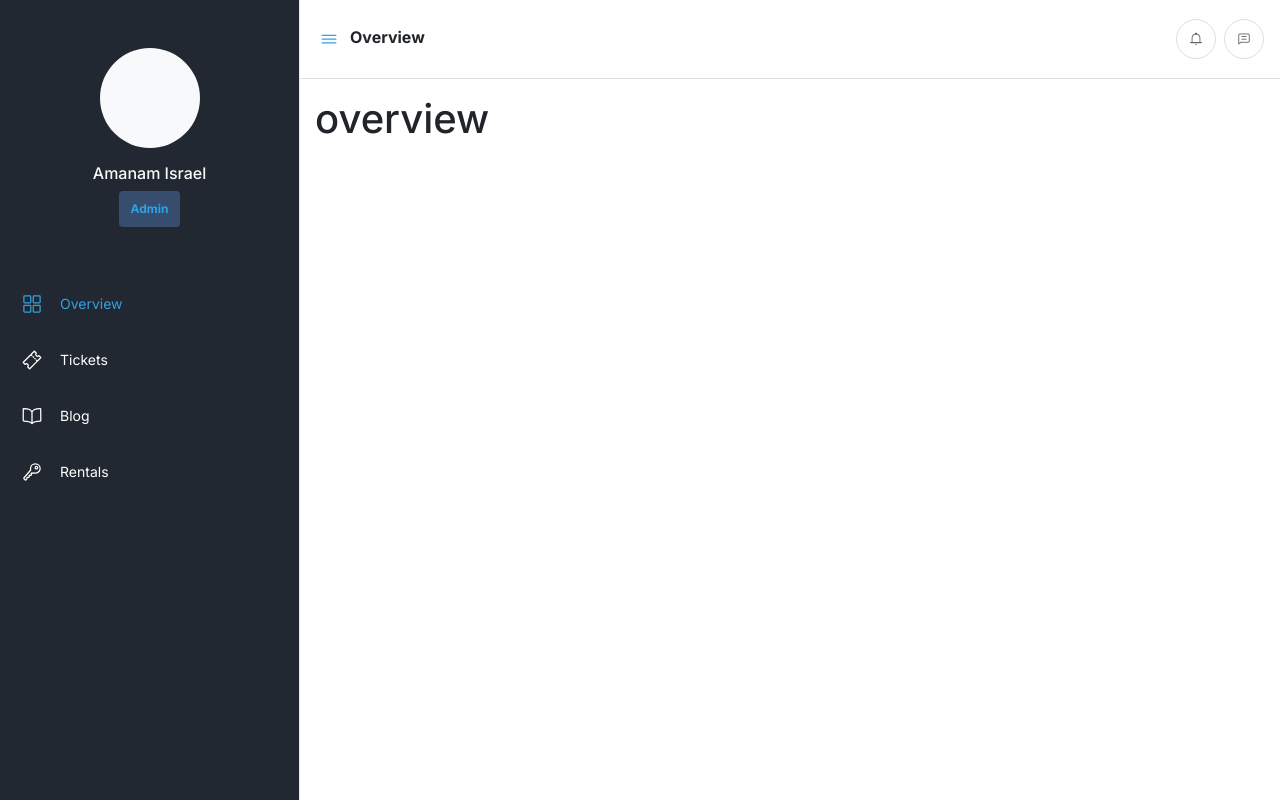
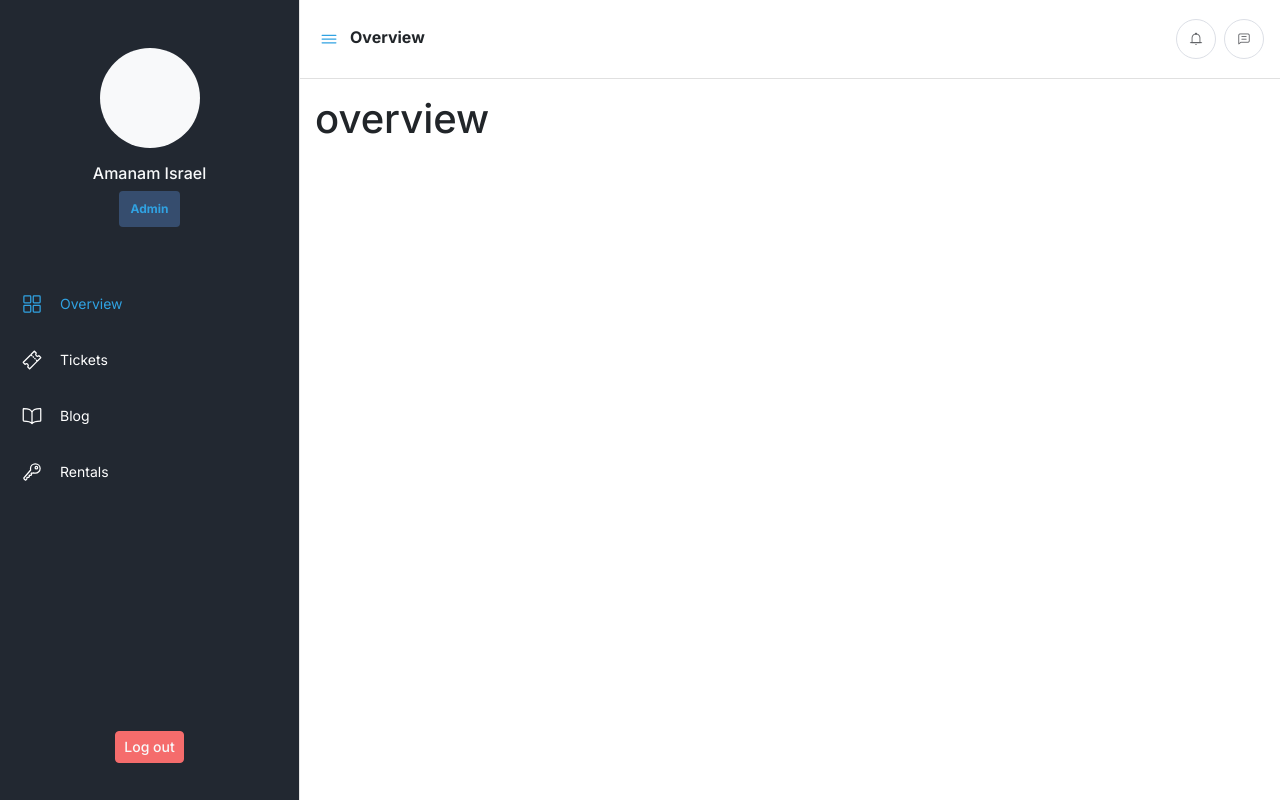
Before and after one commit to kojusola/admin-event, a Vue app: page /dashboard in a window 1280 px wide. Built offline with nearby package versions, Linux system fonts and the light colour scheme; sample sign-in values are in the browser's storage.

Commit message:
implemented logout

```diff
--- a/src/components/layouts/sidebar/index.vue
+++ b/src/components/layouts/sidebar/index.vue
@@ -38,6 +38,16 @@
           <span slot="title">Rentals</span>
         </el-menu-item>
       </div>
+      <div class="logout-container p-3">
+        <div class="d-flex justify-content-center w-100">
+          <el-button
+            type="danger"
+            class="p-2 logout-btn text-light"
+            @click="logout"
+            >Log out</el-button
+          >
+        </div>
+      </div>
     </el-menu>
   </div>
 </template>
@@ -73,6 +83,10 @@ export default {
     toggleSidebar() {
       document.getElementById("sidebar").classList.toggle("active");
       document.getElementById("content").classList.toggle("active");
+    },
+    logout() {
+      localStorage.clear();
+      this.$router.push({ path: "/" });
     },
   },
 };
@@ -124,4 +138,9 @@ export default {
     display: block;
   }
 }
+div.logout-container {
+  height: calc(100vh - 520px);
+  display: flex;
+  align-items: flex-end;
+}
 </style>
--- a/src/config/axios/axios.js
+++ b/src/config/axios/axios.js
@@ -1,4 +1,3 @@
-require("dotenv").config();
 import axios from "axios";
 import { Message } from "element-ui";
 import router from "@/router";
--- a/src/helpers/auth/auth.js
+++ b/src/helpers/auth/auth.js
@@ -6,7 +6,4 @@ export default {
   register($axios, payload) {
     return $axios.post("/admin/register", payload);
   },
-  logout() {
-    return localStorage.clear();
-  },
 };
```
Also changed, not shown: 1 other file (tests, documents, lock files or other folders).
